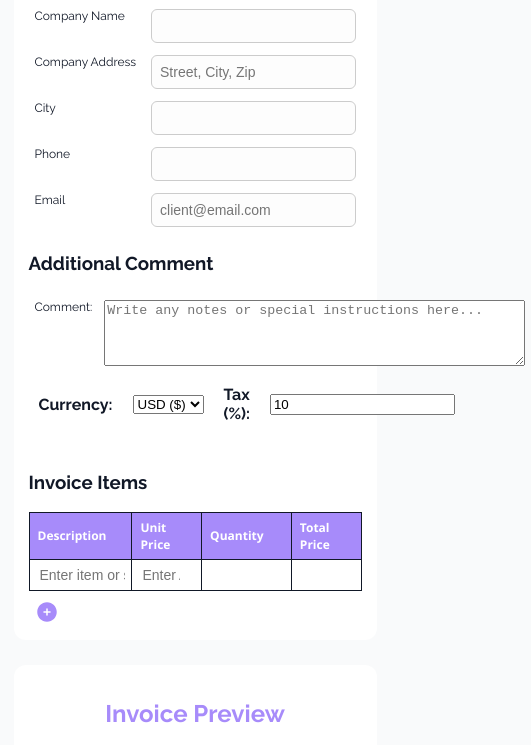
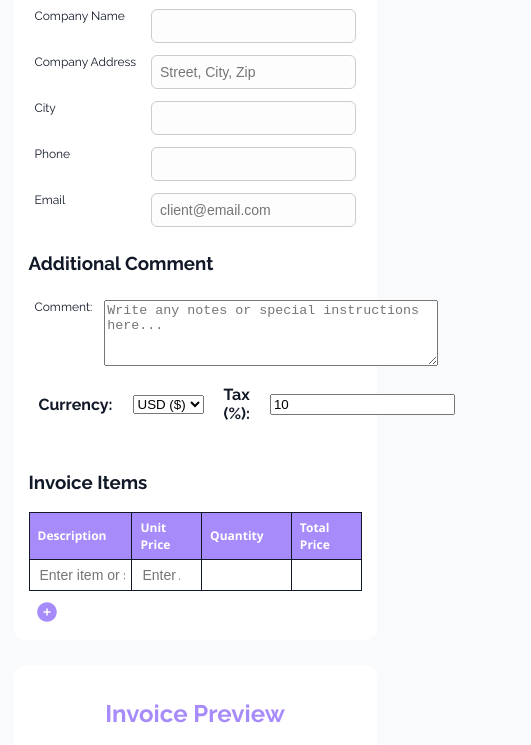
Before and after one commit to nabiieee/Invoice-Generator, a plain HTML site: page invoice.html in a window 390 px wide. Shown: the part 817-1562 px from the top of the page, 531 px wide, since content can reach past the window. Drawn offline with Linux system fonts and the light colour scheme; a web font is replaced by a local one.

Commit message:
updated comment section

```diff
--- a/style.css
+++ b/style.css
@@ -353,6 +353,10 @@ input[readonly] {
     padding: 6px;
   }
 
+#invoiceComment{
+  width: 20.5rem;
+}
+
   .item-table th,
   .item-table td {
     font-size: 12px;
```
